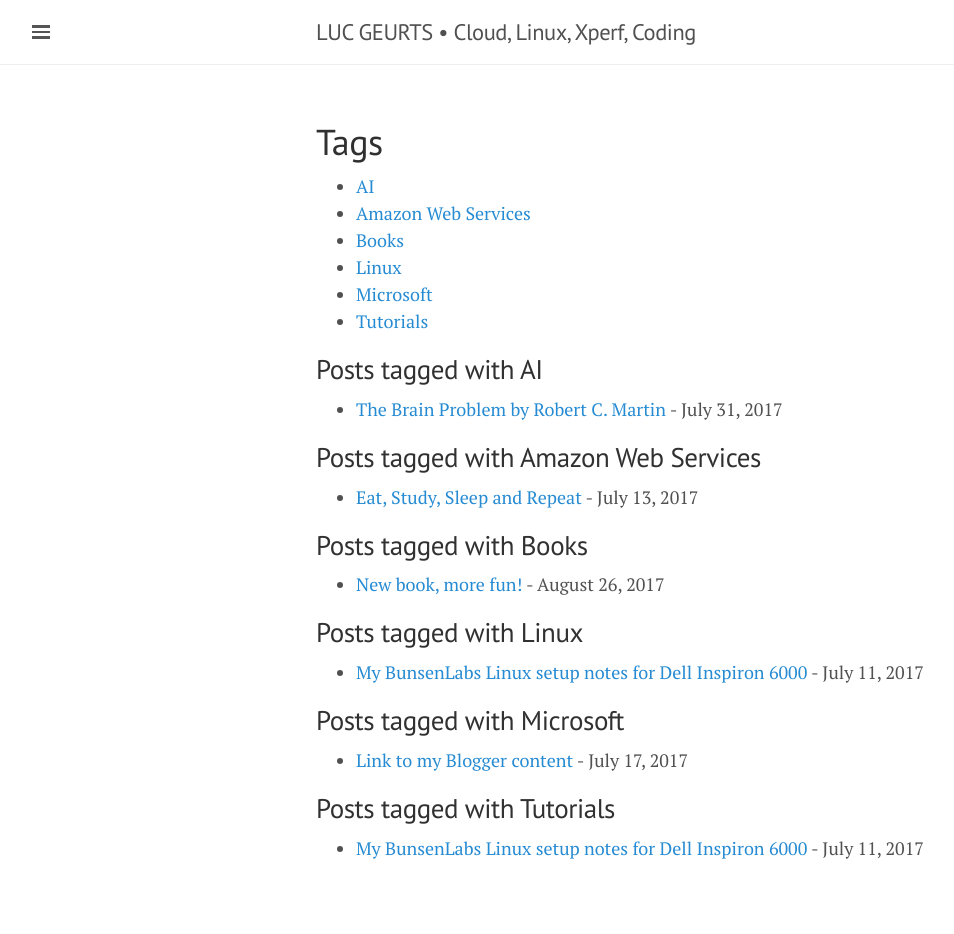
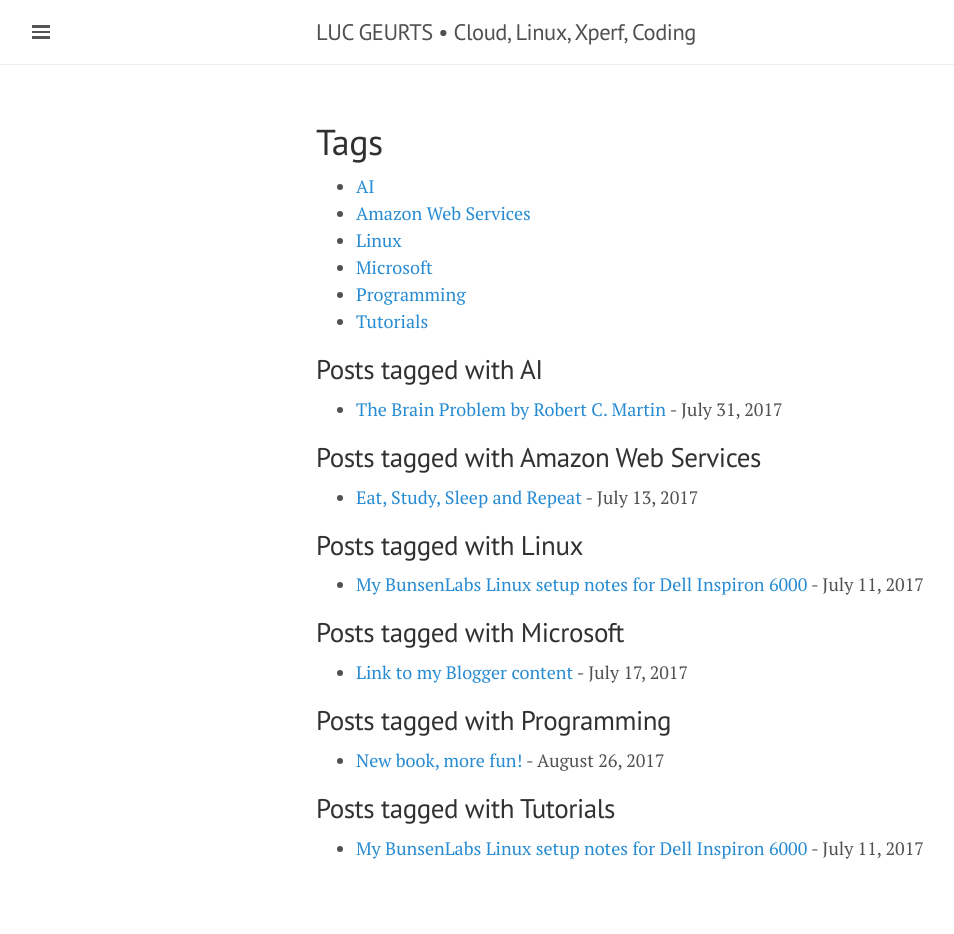
Before and after one commit to lgeurts/lgeurts.github.io, a Jekyll site: the page built from tags.html, in a window 1280 px wide. Shown: the whole page, without its empty margins (0-954 px from the left). Built offline with Jekyll 4.4.1, drawn with Linux system fonts in a browser that asks for light colours; nearby versions of some CDN libraries.

Commit message:
Update 2017-08-26-learn-python-the-hard-way.md

```diff
--- a/_posts/2017-08-26-learn-python-the-hard-way.md
+++ b/_posts/2017-08-26-learn-python-the-hard-way.md
@@ -3,8 +3,8 @@
 title: New book, more fun!
 read_time: true
 comments: false
-category: Programming
-tags: Books
+category: Object-Oriented Languages
+tags: Programming
 ---
 
 ![Python Third Edition](/assets/python-book.jpg)
```
